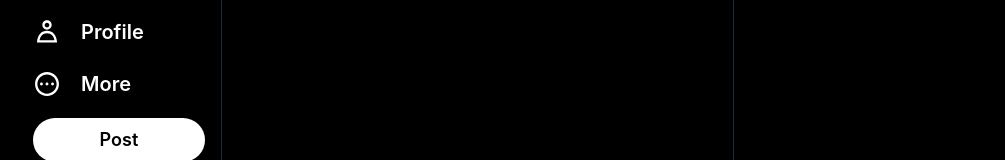
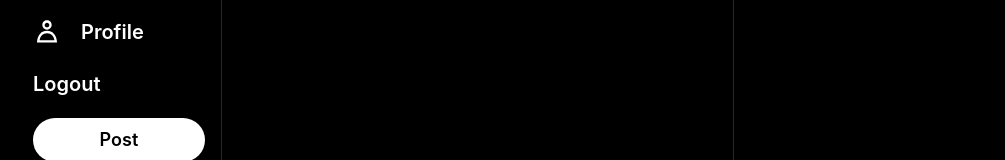
Before and after one commit to shubham-pawar17/X, a React (Vite) app: page /home in a window 1280 px wide. Shown: the part 414-574 px from the top of the page, without its empty margins (111-1116 px from the left). Built offline with nearby package versions, Linux system fonts and the light colour scheme; sample sign-in values are in the browser's storage.

Commit message:
implement login persistence, protected routes and logout functionality

```diff
--- a/src/App.tsx
+++ b/src/App.tsx
@@ -1,14 +1,23 @@
 import { Routes, Route } from "react-router-dom"
-import Home from "./pages/Home"
 import Login from "./pages/Login"
 import Register from "./pages/Register"
+import Home from "./pages/Home"
+import ProtectedRoute from "./components/ProtectedRoute"
 
 function App() {
   return (
     <Routes>
-      <Route path="/login" element={<Login />} />
+      <Route path="/" element={<Login />} />
       <Route path="/register" element={<Register />} />
-      <Route path="/home" element={<Home />} />
+
+      <Route
+        path="/home"
+        element={
+          <ProtectedRoute>
+            <Home />
+          </ProtectedRoute>
+        }
+      />
     </Routes>
   )
 }
--- /dev/null
+++ b/src/components/ProtectedRoute.tsx
@@ -0,0 +1,17 @@
+import { Navigate } from "react-router-dom"
+
+interface Props {
+  children: React.ReactNode
+}
+
+function ProtectedRoute({ children }: Props) {
+  const isLoggedIn = localStorage.getItem("isLoggedIn")
+
+  if (!isLoggedIn) {
+    return <Navigate to="/" />
+  }
+
+  return children
+}
+
+export default ProtectedRoute
--- a/src/components/Sidebar.tsx
+++ b/src/components/Sidebar.tsx
@@ -3,13 +3,20 @@ import ChatIcon from "../icons/Chat"
 import ExploreIcon from "../icons/Explore"
 import GrokIcon from "../icons/Grok"
 import HomeIcon from "../icons/Home"
-import MoreIcon from "../icons/More"
 import NotificationsIcon from "../icons/Notifications"
 import PremiumIcon from "../icons/Premium"
 import ProfileIcon from "../icons/profileIcon"
 import XIcon from "../icons/X"
+import { useNavigate } from "react-router-dom"
 
 function Sidebar() {
+
+  const navigate = useNavigate()
+  const handleLogout = () => {
+    localStorage.removeItem("isLoggedIn")
+    navigate("/")
+  }
+
   return (
     <div className="fixed">
       <nav className="font-semibold text-xl">
@@ -39,7 +46,11 @@ function Sidebar() {
           <div><ProfileIcon /></div><div>Profile</div>
         </div>
         <div className="flex w-fit  gap-5 p-3 px-4 items-center  rounded-4xl hover:bg-gray-900 cursor-pointer ">
-          <div><MoreIcon /></div><div>More</div>
+          <button onClick={handleLogout}>
+            Logout
+          </button><div>
+
+          </div>
         </div>
         <div className="bg-white text-black mt-2 p-2 mx-4 rounded-full text-center font-semibold text-lg hover:bg-gray-200">
           Post
--- a/src/pages/Login.tsx
+++ b/src/pages/Login.tsx
@@ -8,13 +8,15 @@ function Login() {
   const [password, setPassword] = useState("")
 
   const handleLogin = (e: React.FormEvent<HTMLFormElement>) => {
-    e.preventDefault()
+  e.preventDefault()
 
-    console.log("Email:", email)
-    console.log("Password:", password)
+  console.log("Email:", email)
+  console.log("Password:", password)
 
-    navigate("/home")
-  }
+  localStorage.setItem("isLoggedIn", "true")
+
+  navigate("/home")
+}
 
   const handleGoogleLogin = () => {
     console.log("Google Login Clicked")
```
Lines whose indentation alone changed are shown as unchanged.
